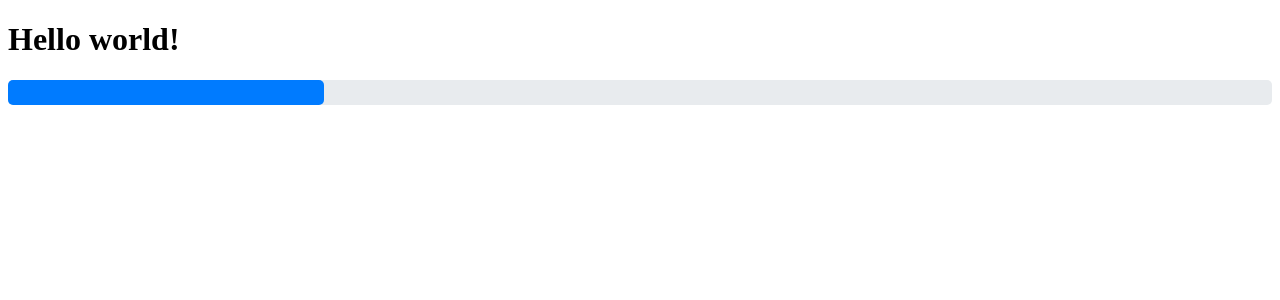
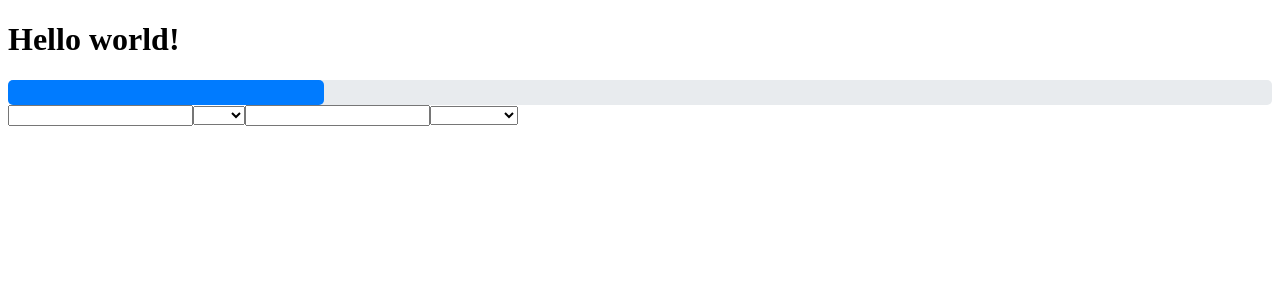
Before and after one commit to amt-emmanuel-adomako/angular-version-specific, an Angular app: page / in a window 1280 px wide. Shown: the top 300 px of the page. Built offline with nearby package versions, Linux system fonts and the light colour scheme.

Commit message:
initial commit 2

```diff
--- a/src/app/app.component.html
+++ b/src/app/app.component.html
@@ -3,5 +3,18 @@
   <div class="form-progress-bar"></div>
 </div>
 <div class="documents">
+  <input type="text" id="documentName">
+  <select name="doctype" id="documentType">
+    <option value="" selected></option>
+    <option value="Plain">Plain</option>
+    <option value="PDF">PDF</option>
+  </select>
 
+  <input type="email" id="email">
+  <select name="cat" id="category">
+    <option value="" selected></option>
+    <option value="Audit">Audit</option>
+    <option value="Application">Application</option>
+    <option value="Other">Other</option>
+  </select>
 </div>
--- a/src/app/app.component.ts
+++ b/src/app/app.component.ts
@@ -7,4 +7,8 @@ import { Component } from '@angular/core';
 })
 export class AppComponent {
   title = 'Hello world!';
+  document_type = document.getElementById('documentType')
+
+  constructor(){}
+
 }
```
